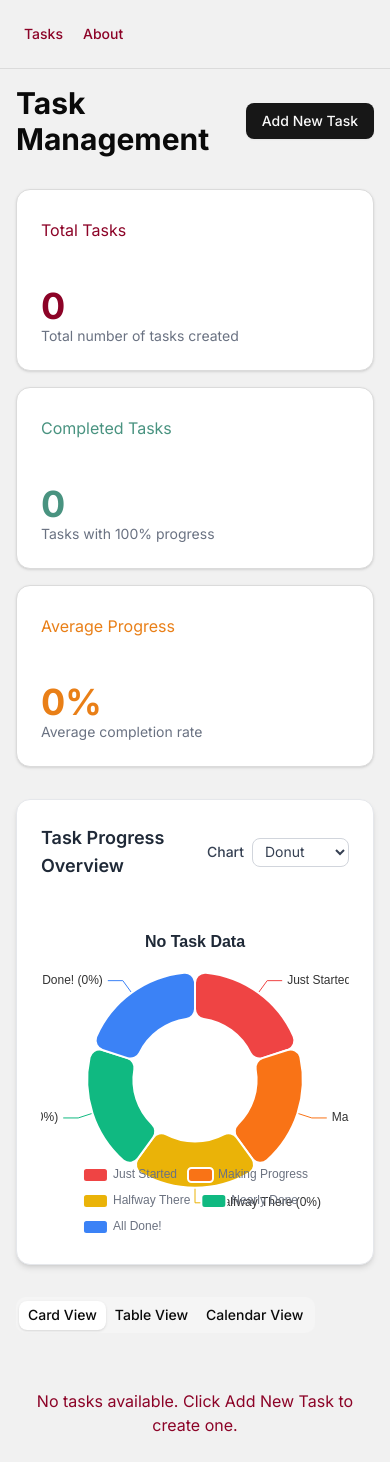
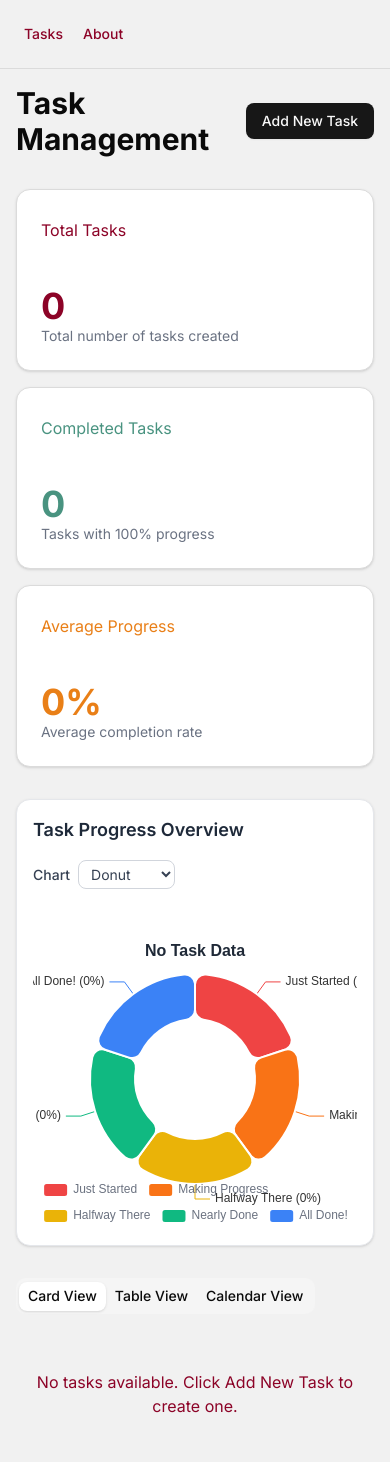
Before and after one commit to raimusthafa/management_task, a Next.js app: page / in a window 390 px wide. Shown: the top 1462 px of the page. Built offline with nearby package versions, Linux system fonts and the light colour scheme.

Commit message:
responsive chart

```diff
--- a/src/app/component/TaskChart.tsx
+++ b/src/app/component/TaskChart.tsx
@@ -111,7 +111,10 @@ export default function TaskChart({ tasks }: TaskChartProps) {
     radar: {
       tooltip: {},
       radar: {
-        indicator: updatedRanges.map((d) => ({ name: d.name, max: Math.max(...updatedRanges.map(r => r.value)) + 1 })),
+        indicator: updatedRanges.map((d) => ({
+          name: d.name,
+          max: Math.max(...updatedRanges.map(r => r.value)) + 1,
+        })),
       },
       series: [
         {
@@ -133,7 +136,11 @@ export default function TaskChart({ tasks }: TaskChartProps) {
       series: [
         {
           type: "treemap",
-          data: updatedRanges.map((d) => ({ name: d.name, value: d.value, itemStyle: d.itemStyle })),
+          data: updatedRanges.map((d) => ({
+            name: d.name,
+            value: d.value,
+            itemStyle: d.itemStyle,
+          })),
           roam: false,
           label: {
             show: true,
@@ -145,9 +152,9 @@ export default function TaskChart({ tasks }: TaskChartProps) {
   };
 
   return (
-    <Card className="p-6 bg-white border-[#e5e7eb] shadow-md">
-      <div className="flex items-center justify-between mb-4">
-        <h3 className="text-lg font-semibold text-[#1f2937]">Task Progress Overview</h3>
+    <Card className="p-4 sm:p-6 bg-white border border-gray-200 shadow-sm w-full">
+      <div className="flex flex-col sm:flex-row sm:items-center sm:justify-between gap-4 mb-4">
+        <h3 className="text-lg font-semibold text-gray-800">Task Progress Overview</h3>
         <div className="flex items-center gap-2">
           <Label htmlFor="chartType" className="text-sm text-gray-700">Chart</Label>
           <select
@@ -164,7 +171,7 @@ export default function TaskChart({ tasks }: TaskChartProps) {
           </select>
         </div>
       </div>
-      <div className="h-[320px] w-full">
+      <div className="w-full h-[300px] sm:h-[360px] md:h-[400px]">
         <ReactECharts
           option={chartOptions[chartType]}
           style={{ height: "100%", width: "100%" }}
```
